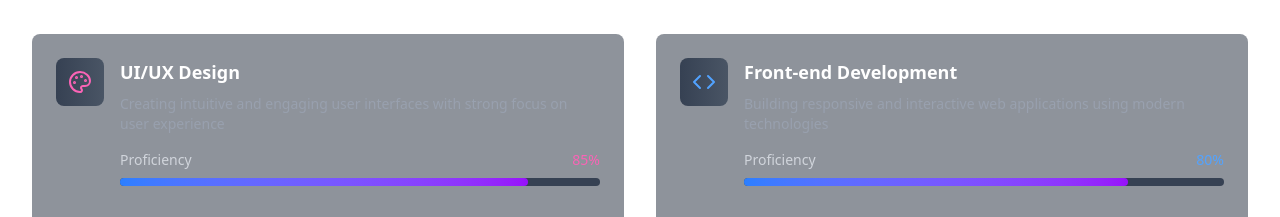
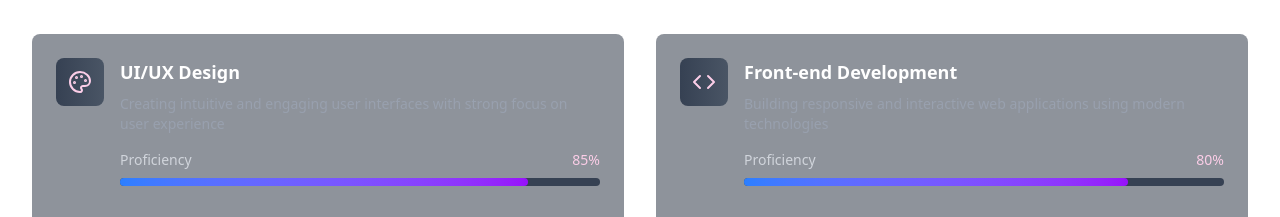
Before and after one commit to ICT-Courses/ict2233-ca-02-HasiniPrabodika, a React (Vite) app in the folder my-portfolio/: page /skills in a window 1280 px wide. Shown: the part 302-519 px from the top of the page. Built offline with nearby package versions, Linux system fonts and the light colour scheme.

Commit message:
Change text styles

```diff
--- a/my-portfolio/src/pages/Skills.jsx
+++ b/my-portfolio/src/pages/Skills.jsx
@@ -7,14 +7,14 @@ const Skills = () => {
       icon: Palette,
       level: 85,
       description: 'Creating intuitive and engaging user interfaces with strong focus on user experience',
-      color: 'text-pink-400'
+      color: 'text-pink-200'
     },
     {
       name: 'Front-end Development',
       icon: Code,
       level: 80,
       description: 'Building responsive and interactive web applications using modern technologies',
-      color: 'text-blue-400'
+      color: 'text-pink-200'
     }
 
 
```
